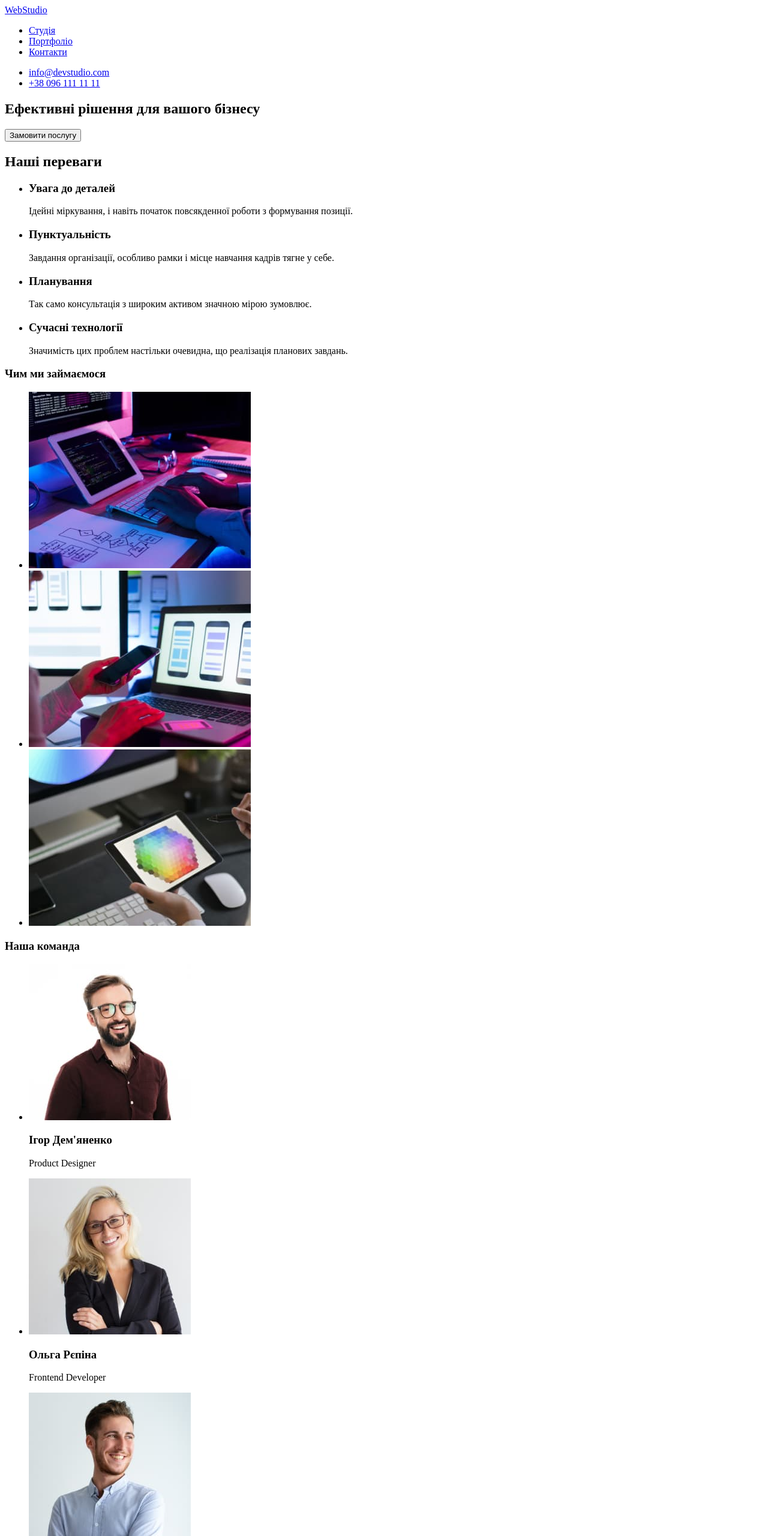
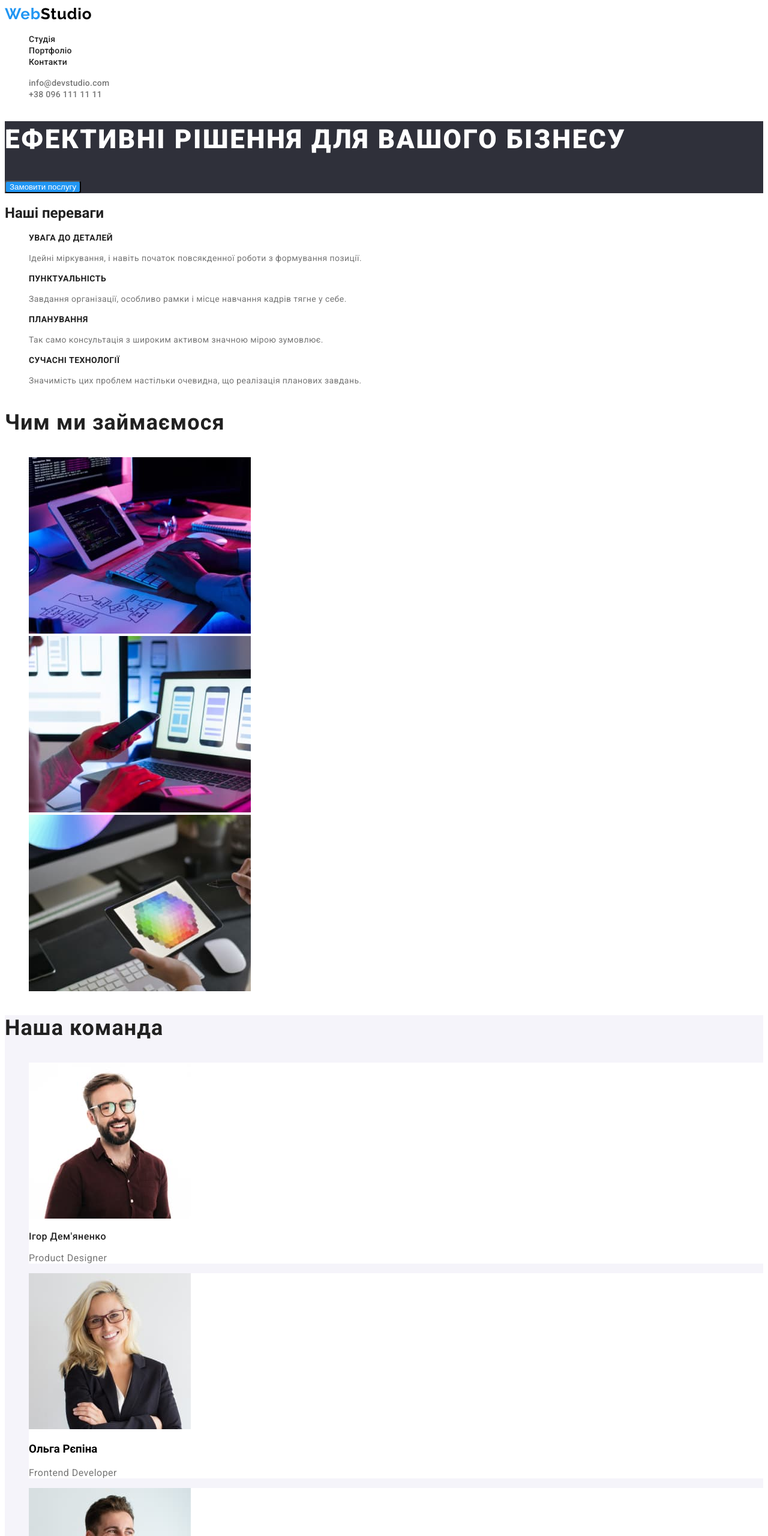
Before and after one commit to Jean-Huseynov/goit-markup-hw-02, a plain HTML site: page index.html in a window 1280 px wide. Shown: the top 2560 px of the page at 60% size. Drawn offline with Linux system fonts and the light colour scheme.

Commit message:
Готова первая страница

```diff
--- /dev/null
+++ b/css/styles.css
@@ -0,0 +1,243 @@
+:root {
+    --primary-text-color: #757575;  /* var(--primary-text-color) Line */
+    --title-text-color: #212121;  /* var(--title-text-color) Title */
+    --accent-color: #FFFFFF;  /* var(--accent-color) Accent */
+    --link-focus: #2196F3; /* var(--link-focus) */
+}
+body {
+    font-family: Roboto, sans-serif;
+    font-style: normal;
+    background: #FFFFFF;
+}
+
+ul {
+    list-style: none;
+    text-decoration: none;
+}
+
+/* HEADER */
+/* header background */
+.page-header {
+background: #FFFFFF;
+}
+
+/* logo */
+.page-header
+.logo {
+    text-decoration: none;
+    font-family: 'Raleway';
+    font-weight: 700;
+    font-size: 26px;
+    line-height: 1.19;
+        /* identical to box height */
+        letter-spacing: 0.03em;
+}
+.page-header .web {
+    color: #2196F3;}
+.page-header .studio {
+    color: #000000;}
+
+
+/* Site-nav */
+.site-nav
+.link {
+    text-decoration: none;
+    font-family: inherit;
+    font-weight: 500;
+    font-size: 14px;
+    line-height: 1.14;
+    letter-spacing: 0.02em;
+        color: var(--title-text-color);
+}
+.site-nav .link:hover,
+.site-nav .link:focus {
+    color: var(--link-focus);
+}
+
+
+/* Auth-nav */
+.auth-nav
+.link {
+    text-decoration: none;
+    font-family: inherit;
+    font-weight: 500;
+    font-size: 14px;
+    line-height: 1.14;
+    letter-spacing: 0.02em;
+    color: var(--primary-text-color);
+}
+.auth-nav .link:hover,
+.auth-nav .link:focus {
+    color: var(--link-focus);
+}
+
+
+
+/* HERO */
+.page-main .hero {
+    background: #2F303A;
+}
+
+.hero .title {
+    text-decoration: none;
+    font-family: inherit;
+    font-weight: 900;
+    font-size: 44px;
+    line-height: 1.4;
+    /* or 136% */
+    letter-spacing: 0.06em;
+    text-transform: uppercase;
+    color: var(--accent-color);
+}
+
+/* button */
+.button {
+    color: #FFFFFF;
+    background: #2196F3;
+    border-radius: 4px;
+}
+.site-nav .link:hover,
+.site-nav .link:focus {
+    color: var(--link-focus);
+}
+
+/* Наші переваги */
+.benefits .Our-advantages {
+    color: #212121;
+}
+
+.benefits .title {
+    text-decoration: none;
+    font-family: inherit;
+        font-weight: 700;
+        font-size: 14px;
+        line-height: 1.14;
+        letter-spacing: 0.03em;
+        text-transform: uppercase;
+    color: var(--title-text-color);
+}
+
+.benefits .line {
+    text-decoration: none;
+    font-family: inherit;
+        font-weight: 400;
+        font-size: 14px;
+        line-height: 1.71;
+        /* or 171% */
+        letter-spacing: 0.03em;
+    color: var(--primary-text-color);
+}
+
+
+/* Чим ми займаємося */
+.services .title {
+    text-decoration: none;
+    font-family: inherit;
+        font-weight: 700;
+        font-size: 36px;
+        line-height: 1.2;
+        letter-spacing: 0.03em;
+    color: var(--title-text-color);
+}
+
+/* Наша команда */
+.team {
+background: #F5F4FA;
+}
+
+.team .background {
+    background: #FFFFFF;
+}
+
+.team .title-team {
+    text-decoration: none;
+    font-family: inherit;
+        font-weight: 700;
+        font-size: 36px;
+        line-height: 1.2;
+        letter-spacing: 0.03em;
+        color: var(--title-text-color);
+}
+
+
+.team .title {
+    text-decoration: none;
+    font-family: inherit;
+    font-weight: 500;
+    font-size: 16px;
+    line-height: 1.2;
+    /* identical to box height */
+    letter-spacing: 0.03em;
+    color: var(--title-text-color);
+}
+
+.team .line {
+    text-decoration: none;
+    font-family: inherit;
+    font-weight: 400;
+    font-size: 16px;
+    line-height: 1.2;
+    /* identical to box height */
+    letter-spacing: 0.03em;
+    color: var(--primary-text-color);
+}
+
+
+
+/* Footer */
+.footer {
+        background: #2F303A;
+    }
+
+
+    /* logo */
+.footer .logo {
+    text-decoration: none;
+    font-family: 'Raleway';
+        font-weight: 700;
+        font-size: 26px;
+        line-height: 1.2;
+        /* identical to box height */
+        letter-spacing: 0.03em;
+        color: #2196F3;
+}
+.footer .web {
+    color: #2196F3;
+}
+.footer .studio {
+    color: #FFFFFF;
+}
+
+
+.address-link {
+    text-decoration: none;
+    font-family: 'Roboto';
+        font-style: normal;
+        font-weight: 400;
+        font-size: 14px;
+        line-height: 1.71;
+        /* or 171% */
+        letter-spacing: 0.03em;
+        color: #FFFFFF;
+}
+.address-link:hover,
+.address-link:focus {
+    color: var(--link-focus);
+}
+
+
+.footer .link {
+    text-decoration: none;
+    font-family: 'Roboto';
+        font-style: normal;
+        font-weight: 400;
+        font-size: 14px;
+        line-height: 1.71;
+        /* or 171% */
+        letter-spacing: 0.03em;
+        color: rgba(255, 255, 255, 0.6);
+}
+.address .link:hover,
+.address .link:focus {
+    color: var(--link-focus);
+}
--- a/index.html
+++ b/index.html
@@ -4,56 +4,69 @@
     <meta charset="UTF-8" />
     <meta name="viewport" content="width=device-width, initial-scale=1.0" />
     <title>Document</title>
+
+    <link
+      href="https://fonts.googleapis.com/css2?family=Raleway:wght@700&family=Roboto:wght@400;500;700;900&display=swap"
+      rel="stylesheet"
+    />
+
+    <link rel="stylesheet" href="./css/styles.css" />
   </head>
-  <body>
+  <bo>
     <!-- Шапка сайта -->
-    <header>
+    <header class="page-header">
       <nav>
-        <a href="./index.html">WebStudio</a>
-        <ul>
-          <li><a href="./index.html">Студія</a></li>
-          <li><a href="#">Портфоліо</a></li>
-          <li><a href="#">Контакти</a></li>
+        <a href="./index.html" class="logo"> <span class="web">Web</span><span class="studio">Studio</span> </a>
+        <ul class="site-nav">
+          <li><a href="./index.html" class="link">Студія</a></li>
+          <li><a href="#" class="link">Портфоліо</a></li>
+          <li><a href="#" class="link">Контакти</a></li>
         </ul>
       </nav>
-      <ul>
-        <li><a href="mailto:info@devstudio.com">info@devstudio.com</a></li>
-        <li><a href="tel:+380961111111">+38 096 111 11 11</a></li>
+      <ul class="auth-nav">
+        <li>
+          <a href="mailto:info@devstudio.com" class="link"
+            >info@devstudio.com</a
+          >
+        </li>
+        <li>
+          <a href="tel:+380961111111" class="link">+38 096 111 11 11</a>
+        </li>
       </ul>
     </header>
-    <main>
-      <!-- Герой -->
-      <section>
-        <h1>Ефективні рішення для вашого бізнесу</h1>
-        <button type="button">Замовити послугу</button>
+    <main class="page-main">
+      <!-- Герой (Hero)-->
+      <section class="hero">
+        <h1 class="title">Ефективні рішення для вашого бізнесу</h1>
+        <button type="button" class="button">Замовити послугу</button>
       </section>
-      <!-- Переваги -->
-      <section>
-        <h2>Наші переваги</h2>
+      <!-- Переваги (Benefits)-->
+      <section class="benefits">
+        <h2 class="Our-advantages">Наші переваги</h2>
         <ul>
           <li>
-            <h3>Увага до деталей</h3>
-            <p>
+            <h3 class="title">Увага до деталей</h3>
+            <p class="line">
               Ідейні міркування, і навіть початок повсякденної роботи з
               формування позиції.
             </p>
           </li>
           <li>
-            <h3>Пунктуальність</h3>
-            <p>
+            <h3 class="title">Пунктуальність</h3>
+            <p class="line">
               Завдання організації, особливо рамки і місце навчання кадрів тягне
               у себе.
             </p>
           </li>
           <li>
-            <h3>Планування</h3>
-            <p>
+            <h3 class="title">Планування</h3>
+            <p class="line">
               Так само консультація з широким активом значною мірою зумовлює.
             </p>
           </li>
           <li>
-            <h3>Сучасні технології</h3>
-            <p>
+            <h3 class="title">Сучасні технології</h3>
+            <p class="line">
               Значимість цих проблем настільки очевидна, що реалізація планових
               завдань.
             </p>
@@ -61,8 +74,8 @@
         </ul>
       </section>
       <!-- Чим ми займаємося -->
-      <section>
-        <h3>Чим ми займаємося</h3>
+      <section class="services">
+        <h3 class="title">Чим ми займаємося</h3>
         <ul>
           <li>
             <img
@@ -91,70 +104,79 @@
         </ul>
       </section>
       <!-- Наша команда-->
-      <section>
-        <h3>Наша команда</h3>
+      <section class="team">
+        <h3 class="title-team">Наша команда</h3>
         <ul>
-          <li>
+          <li class="background">
             <img
               src="./images/2_1img.jpg"
               alt="Усміхнений хлопець в окулярах"
               width="270"
               height="260"
             />
-            <h3>Ігор Дем'яненко</h3>
-            <p>Product Designer</p>
+            <h3 class="title">Ігор Дем'яненко</h3>
+            <p class="line">Product Designer</p>
           </li>
-          <li>
+          <li class="background">
             <img
               src="./images/2_2img.jpg"
               alt="Усміхненена дівчина в окулярах"
               width="270"
               height="260"
             />
-            <h3>Ольга Рєпіна</h3>
-            <p>Frontend Developer</p>
+            <h3 class="Title">Ольга Рєпіна</h3>
+            <p class="line">Frontend Developer</p>
           </li>
-          <li>
+          <li class="background">
             <img
               src="./images/2_3img.jpg"
               alt="Усміхнений хлопець"
               width="270"
               height="260"
             />
-            <h3>Микола Тарасов</h3>
-            <p>Marketing</p>
+            <h3 class="title">Микола Тарасов</h3>
+            <p class="line">Marketing</p>
           </li>
-          <li>
+          <li class="background">
             <img
               src="./images/2_4img.jpg"
               alt="Хлопець в окулярах"
               width="270"
               height="260"
             />
-            <h3>Микола Тарасов</h3>
-            <p>Marketing</p>
+            <h3 class="title">Микола Тарасов</h3>
+            <p class="line">Marketing</p>
           </li>
         </ul>
       </section>
     </main>
     <!-- Футер -->
-    <footer>
-      <a href="./index.html">WebStudio</a>
-      <address>
+    <footer class="footer">
+      <a href="./index.html" class="logo">
+        <span class="web">Web</span><span class="studio">Studio</span>
+      </a>
+      <address class="address">
         <ul>
           <li>
             <a
               href="https://goo.gl/maps/CPtrU1FHBa2aNyZL9"
               target="_blank"
               rel="noopener noreferrer nofollow"
+              class="address-link"
             >
               м. Київ, пр-т Лесі Українки, 26</a
             >
           </li>
-          <li><a href="mailto:info@devstudio.com">info@devstudio.com</a></li>
-          <li><a href="tel:+380961111111">+38 096 111 11 11</a></li>
+          <li>
+            <a href="mailto:info@devstudio.com" class="link"
+              >info@devstudio.com</a
+            >
+          </li>
+          <li>
+            <a href="tel:+380961111111" class="link">+38 096 111 11 11</a>
+          </li>
         </ul>
       </address>
     </footer>
-  </body>
+  </bo dy>
 </html>
```
Also changed, not shown: portfolio.html (added), 1 other file.
